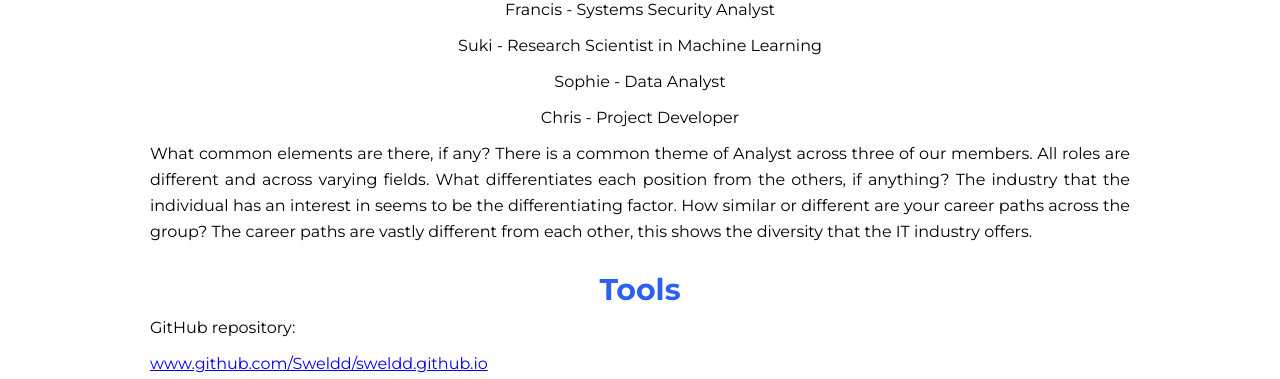
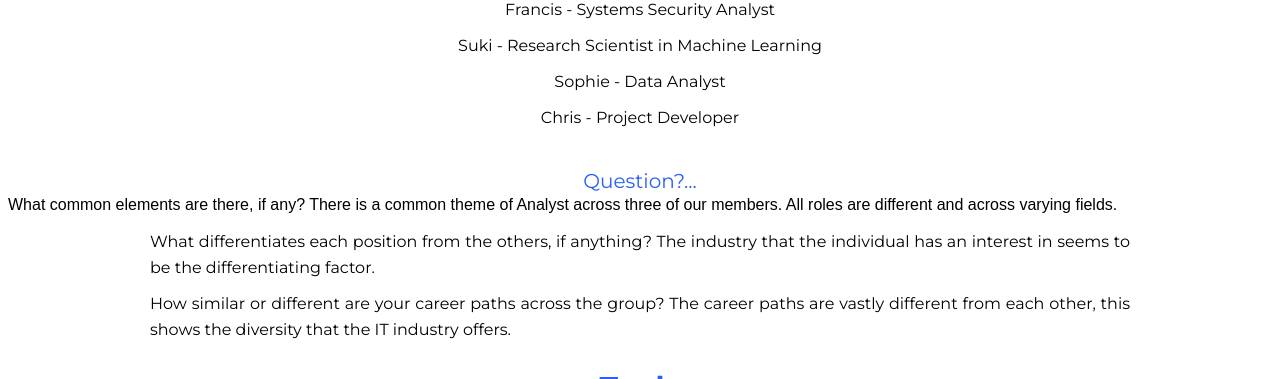
Before and after one commit to Sweldd/sweldd.github.io, a plain HTML site: page index.html in a window 1280 px wide. Shown: the part 9320-9699 px from the top of the page. Drawn offline with Linux system fonts and the light colour scheme.

Commit message:
Chris Commit 9 Oct 19 at 2035

```diff
--- a/index.html
+++ b/index.html
@@ -343,13 +343,12 @@ Here are some things that auditory learners like you can do to learn better.<br>
    <p style="text-align:center">Chris - Project Developer</p>
 
 
-<p>What common elements are there, if any? There is a common theme of Analyst across three of our members. All roles
-are different and across varying fields.
-What differentiates each position from the others, if anything? The industry that the individual has an interest
-in seems to be the differentiating factor.
-How similar or different are your career paths across the group? The career paths are vastly different from each
-other, this shows the diversity that the IT industry offers.
-</P>
+<p><h4>Question?...</h4>What common elements are there, if any? There is a common theme of Analyst across three of our members. All roles
+are different and across varying fields.</p>
+<p>What differentiates each position from the others, if anything? The industry that the individual has an interest
+in seems to be the differentiating factor.</p>
+<p>How similar or different are your career paths across the group? The career paths are vastly different from each
+other, this shows the diversity that the IT industry offers.</P>
 
 <h2>Tools</h2>
 <p> GitHub repository:<p>
```
